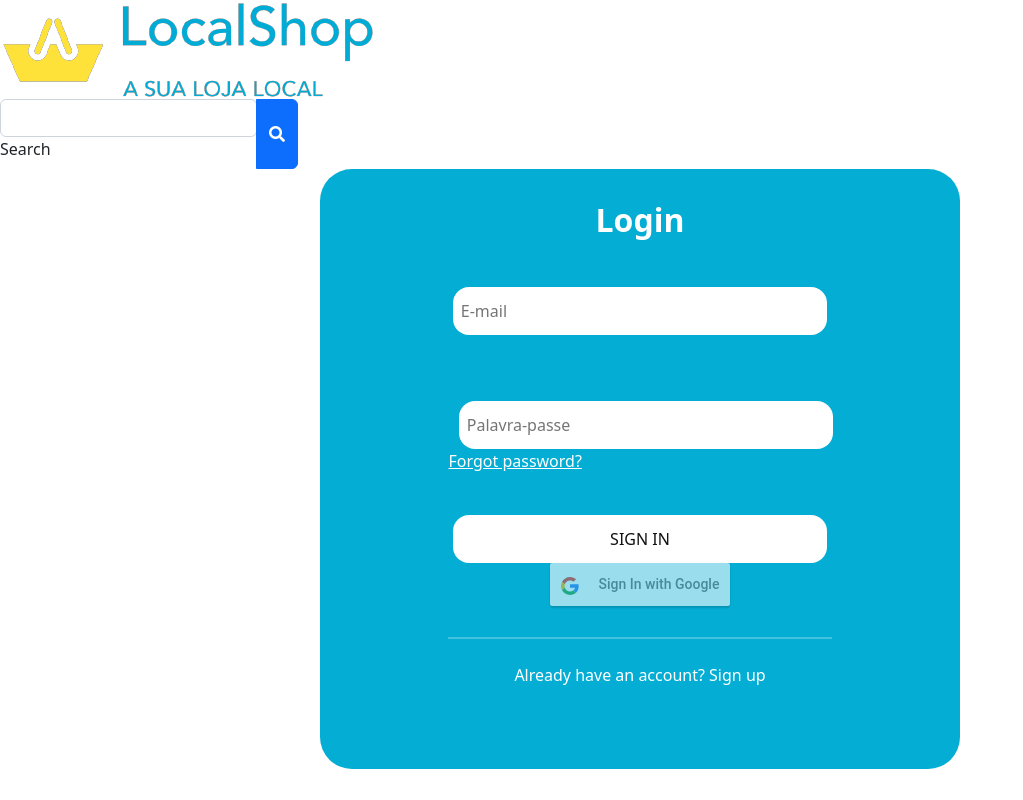
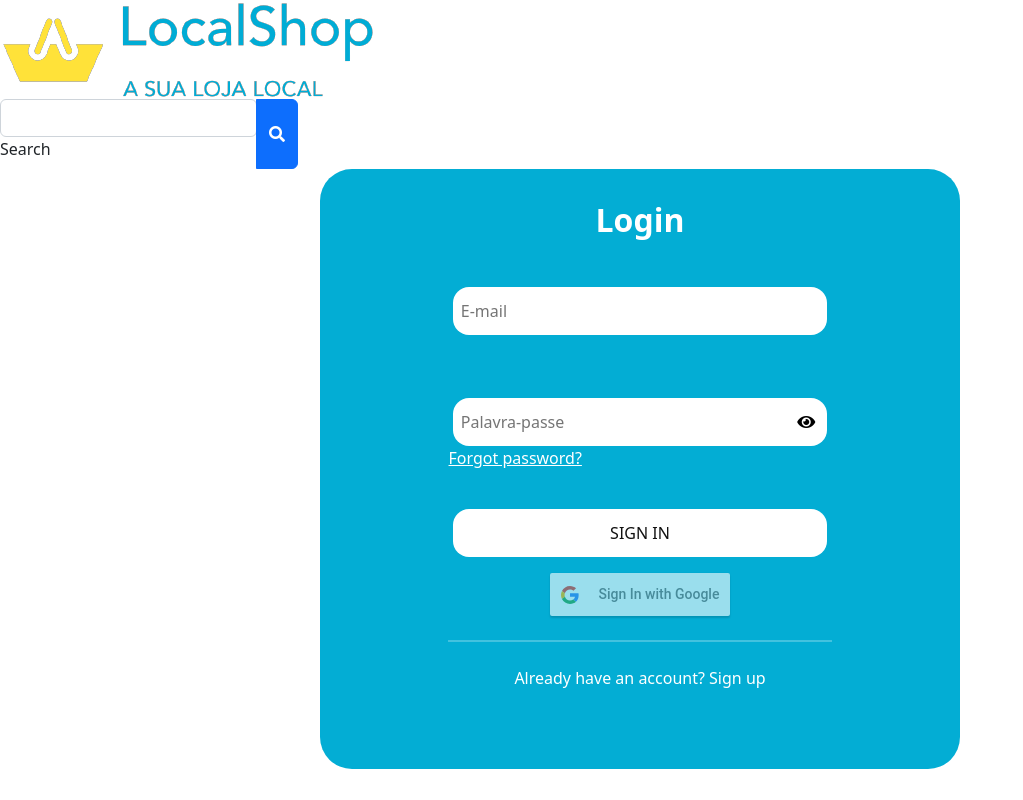
Before and after one commit to FelipeCardos/PTI, a React (Vite) app in the folder Projeto/code/client/shop-vite/: page /login in a window 1280 px wide. Shown: the whole page, without its empty margins (0-1023 px from the left). Built offline with nearby package versions, Linux system fonts and the light colour scheme.

Commit message:
Tweaks no Login, e análise da Navbar irá ser realizada amanhã

```diff
--- a/Projeto/code/client/shop-vite/index.html
+++ b/Projeto/code/client/shop-vite/index.html
@@ -3,8 +3,6 @@
   <head>
     <meta charset="UTF-8" />
     <meta name="viewport" content="width=device-width, initial-scale=1.0" />
-    <!-- <meta name="google-signin-client_id"
-      content="YOUR_CLIENT_ID.apps.googleusercontent.com"> -->
     <link rel="stylesheet"
       href="https://cdnjs.cloudflare.com/ajax/libs/font-awesome/5.13.0/css/all.min.css">
     <link rel="stylesheet"
@@ -15,9 +13,6 @@
   </head>
   <body>
     <div id="root"></div>
-    <!-- <script
-      src="https://apis.google.com/js/client:platform.js?onload=renderButton"
-      async></script> -->
     <script type="module" src="/src/main.jsx"></script>
   </body>
 </html>
--- a/Projeto/code/client/shop-vite/src/components/Header/Navbar/NavBar.css
+++ b/Projeto/code/client/shop-vite/src/components/Header/Navbar/NavBar.css
@@ -1,6 +1,5 @@
 .nav {
-  display: flex;
-  flex-direction: row;
+  position: relative;
 }
 
 .logo {
--- a/Projeto/code/client/shop-vite/src/components/Header/Navbar/NavBar.jsx
+++ b/Projeto/code/client/shop-vite/src/components/Header/Navbar/NavBar.jsx
@@ -22,16 +22,14 @@ export default function Navbar() {
   });
   return (
     <div className='nav'>
-      <img src={logo} alt='' />
+      <img src={logo} />
       <div className='input-group'>
         <div className='form-outline'>
-          <input type='search' id='form1' className='form-control' />
-          <label className='form-label' htmlFor='form1'>
-            Search
-          </label>
+          <input id='search-input' type='search' className='form-control' />
+          <label className='form-label'>Search</label>
         </div>
-        <button type='button' className='btn btn-primary'>
-          <i className='fas fa-search'></i>
+        <button id='search-button' type='button' className='btn btn-primary'>
+          <i className='fas fa-search' />
         </button>
       </div>
     </div>
--- a/Projeto/code/client/shop-vite/src/components/Login/GoogleLoginButton.jsx
+++ b/Projeto/code/client/shop-vite/src/components/Login/GoogleLoginButton.jsx
@@ -13,7 +13,7 @@ export default function GoogleLoginButton() {
   };
 
   return (
-    <div>
+    <div style={{ marginTop: "1em" }}>
       <GoogleLogin
         clientId={clientId}
         buttonText='Sign In with Google'
--- a/Projeto/code/client/shop-vite/src/components/Login/Login.css
+++ b/Projeto/code/client/shop-vite/src/components/Login/Login.css
@@ -27,6 +27,7 @@ a {
   text-align: center;
   padding: 0.5em;
   color: white;
+  position: relative;
 }
 
 .loginButton,
@@ -39,9 +40,12 @@ a {
 }
 
 .togglePassword {
+  margin-top: 1em;
   margin-left: -30px;
   cursor: pointer;
   z-index: 2;
+  color: black;
+  position: absolute;
 }
 
 .forgotPassword {
--- a/Projeto/code/client/shop-vite/src/components/Login/Login.jsx
+++ b/Projeto/code/client/shop-vite/src/components/Login/Login.jsx
@@ -52,7 +52,7 @@ export default function Login(props) {
             className='loginPassword'
           />
           <i
-            className='far fa-eye togglePassword'
+            className='fa fa-eye togglePassword'
             onClick={handlePasswordVisibility}
           ></i>
           <br />
--- a/Projeto/code/client/shop-vite/src/index.css
+++ b/Projeto/code/client/shop-vite/src/index.css
@@ -0,0 +1,5 @@
+* {
+  margin: 0;
+  padding: 0;
+  box-sizing: border-box;
+}
```
